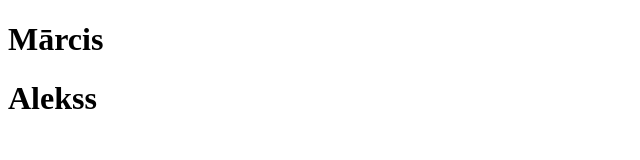
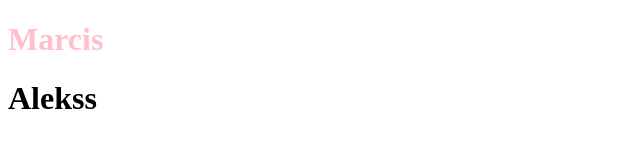
Before and after one commit to fur1ozz/notnice, a plain HTML site: page index.html in a window 1280 px wide. Shown: the whole page, without its empty margins (0-640 px from the left). Drawn offline with Linux system fonts and the light colour scheme.

Commit message:
added inline style and removed garumzimes

```diff
--- a/index.html
+++ b/index.html
@@ -5,10 +5,10 @@
     <meta http-equiv="X-UA-Compatible" content="IE=edge">
     <meta name="viewport" content="width=device-width, initial-scale=1.0">
     <link rel="stylesheet" href="style.css">
-    <title>Mārcis</title>
+    <title>Marcis</title>
 </head>
 <body>
-    <h1>Mārcis</h1>
+    <h1 style="color: pink">Marcis</h1>
     <h1>Alekss</h1>
 </body>
 </html>
```
